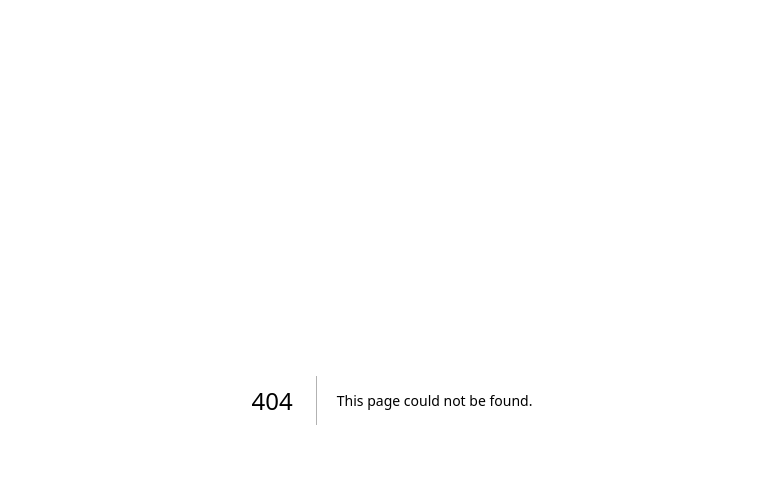
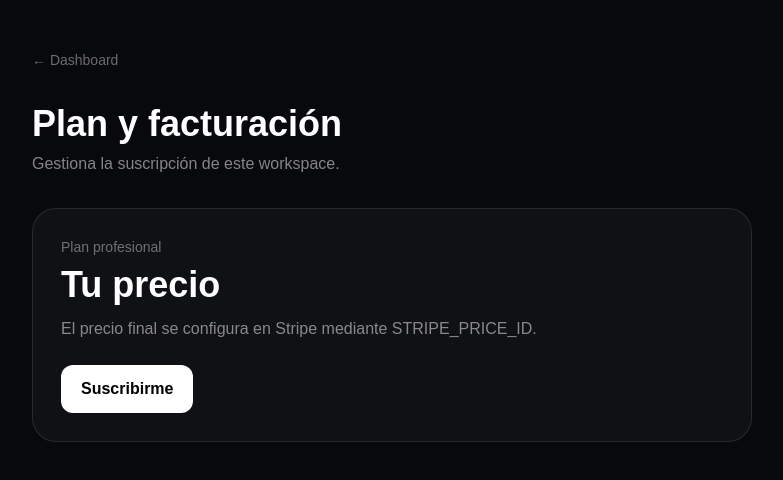
Before and after one commit to rainold23/INSTAGRAM-AI-SAAS, a Next.js app: page /billing in a window 1280 px wide. Before the commit this address had no page. Shown: the top 480 px of the page, without its empty margins (248-1031 px from the left). Built offline with nearby package versions, Linux system fonts and the light colour scheme.

Commit message:
Add SaaS billing and subscription management

```diff
--- /dev/null
+++ b/app/billing/page.tsx
@@ -0,0 +1,15 @@
+"use client";
+import { useState } from "react";
+
+export default function BillingPage(){
+  const [loading,setLoading]=useState(false);
+  const [error,setError]=useState("");
+  async function checkout(){
+    setLoading(true); setError("");
+    const r=await fetch("/api/billing/checkout",{method:"POST"});
+    const d=await r.json();
+    if(d.url) window.location.href=d.url; else setError(d.error||"No se pudo iniciar el pago.");
+    setLoading(false);
+  }
+  return <main className="min-h-screen bg-[#08090d] text-white"><div className="mx-auto max-w-3xl px-6 py-12"><a href="/dashboard" className="text-sm text-white/40">← Dashboard</a><h1 className="mt-8 text-4xl font-bold">Plan y facturación</h1><p className="mt-2 text-white/50">Gestiona la suscripción de este workspace.</p><div className="mt-8 rounded-3xl border border-white/10 bg-white/[.035] p-7"><p className="text-sm text-white/40">Plan profesional</p><p className="mt-2 text-4xl font-bold">Tu precio</p><p className="mt-3 text-white/50">El precio final se configura en Stripe mediante STRIPE_PRICE_ID.</p>{error&&<p className="mt-4 text-sm text-red-300">{error}</p>}<button onClick={checkout} disabled={loading} className="mt-6 rounded-xl bg-white px-5 py-3 font-semibold text-black disabled:opacity-50">{loading?"Redirigiendo…":"Suscribirme"}</button></div></div></main>;
+}
```
